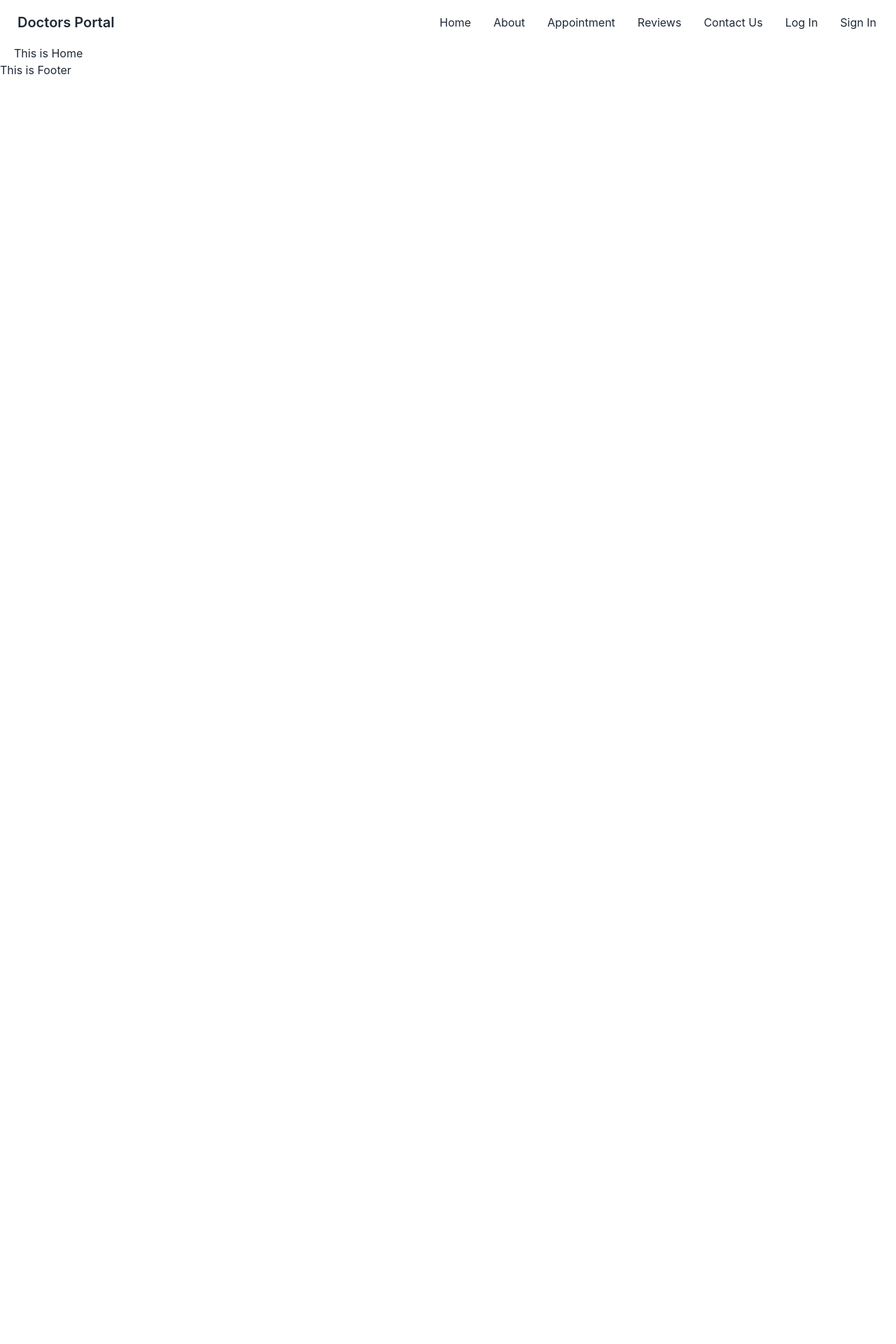
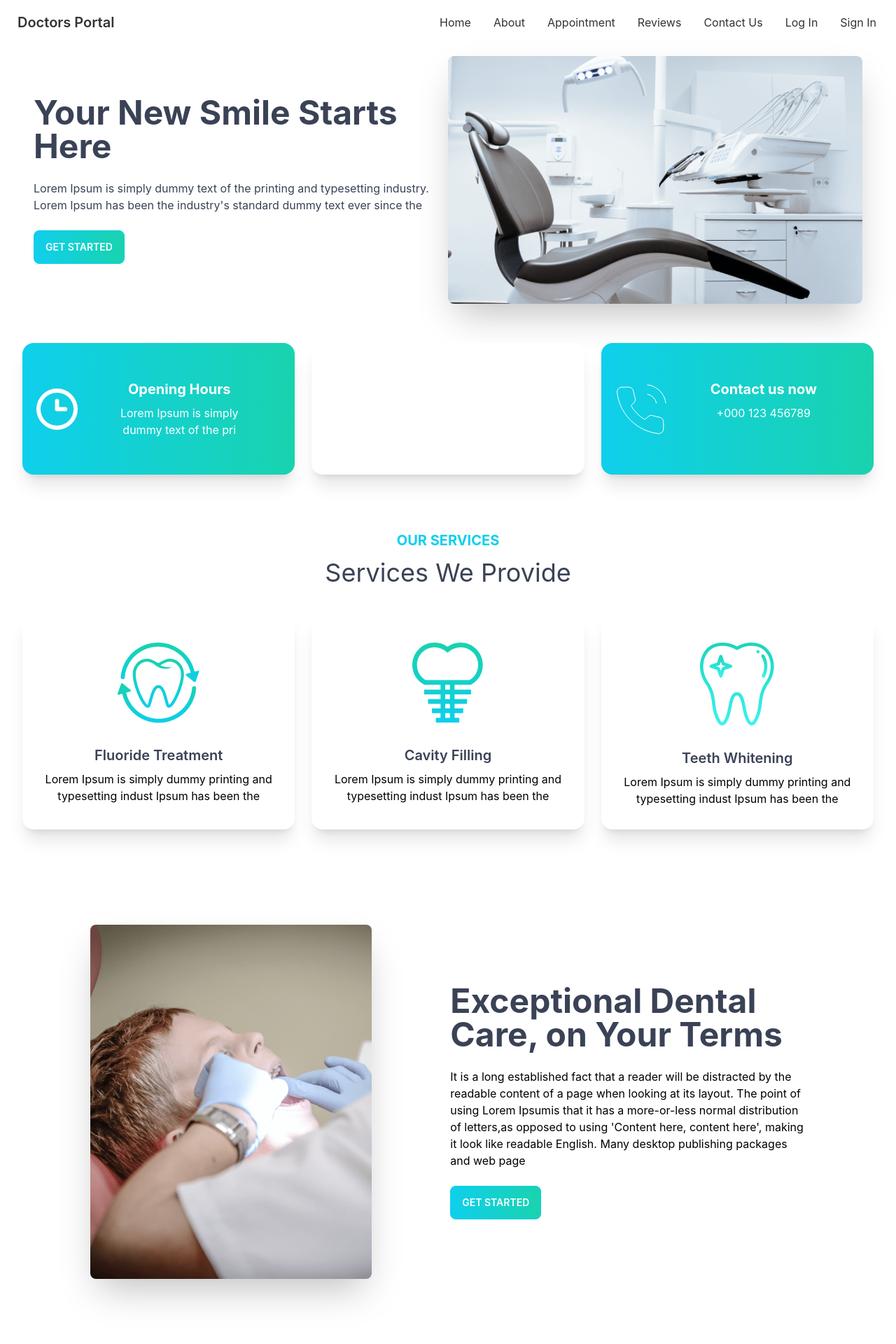
Before and after one commit to mostafizur131/doctors_portal_client, a React (Create React App) app: page / in a window 1280 px wide. Shown: the top 1920 px of the page at 70% size. Before the commit the page ends 800 px from the top, so only its background shows below. Built offline with nearby package versions, Linux system fonts and the light colour scheme.

Commit message:
added some frontend section

```diff
--- a/src/Pages/Home/Banner/Banner.js
+++ b/src/Pages/Home/Banner/Banner.js
@@ -0,0 +1,31 @@
+import React from "react";
+import chair from "../../../assets/images/chair.png";
+
+const Banner = () => {
+  return (
+    <div className="hero px-3">
+      <div className="hero-content flex-col lg:flex-row-reverse">
+        <img
+          src={chair}
+          className="lg:w-1/2 rounded-lg shadow-2xl"
+          alt="Banner"
+        />
+        <div>
+          <h2 className="text-5xl font-bold text-accent">
+            Your New Smile Starts Here
+          </h2>
+          <p className="py-6 text-base text-accent">
+            Lorem Ipsum is simply dummy text of the printing and typesetting
+            industry. Lorem Ipsum has been the industry's standard dummy text
+            ever since the
+          </p>
+          <button className="btn btn-primary bg-gradient-to-r from-primary to-secondary text-white uppercase">
+            Get Started
+          </button>
+        </div>
+      </div>
+    </div>
+  );
+};
+
+export default Banner;
--- a/src/Pages/Home/Home/Home.js
+++ b/src/Pages/Home/Home/Home.js
@@ -1,9 +1,16 @@
 import React from "react";
+import Banner from "../Banner/Banner";
+import InfoCards from "../InfoCards/InfoCards";
+import Services from "../Services/Services";
+import Terms from "../Terms/Terms";
 
 const Home = () => {
   return (
-    <div className="mx-5">
-      <p>This is Home</p>
+    <div className="md:mx-5">
+      <Banner></Banner>
+      <InfoCards></InfoCards>
+      <Services></Services>
+      <Terms></Terms>
     </div>
   );
 };
--- /dev/null
+++ b/src/Pages/Home/InfoCards/InfoCard.js
@@ -0,0 +1,20 @@
+import React from "react";
+
+const InfoCard = ({ data }) => {
+  const { name, description, icon, bgClass } = data;
+  return (
+    <div
+      className={`card md:card-side bg-base-100 shadow-xl ${bgClass} text-white p-3 md:p-5 text-center`}
+    >
+      <figure>
+        <img src={icon} alt={name} />
+      </figure>
+      <div className="card-body ">
+        <h2 className="text-xl font-bold text-center">{name}</h2>
+        <p>{description}</p>
+      </div>
+    </div>
+  );
+};
+
+export default InfoCard;
--- /dev/null
+++ b/src/Pages/Home/InfoCards/InfoCards.js
@@ -0,0 +1,40 @@
+import React from "react";
+import clock from "../../../assets/icons/clock.svg";
+import marker from "../../../assets/icons/marker.svg";
+import phone from "../../../assets/icons/phone.svg";
+import InfoCard from "./InfoCard";
+
+const InfoCards = () => {
+  const cardData = [
+    {
+      id: 1,
+      name: "Opening Hours",
+      description: "Lorem Ipsum is simply dummy text of the pri",
+      icon: clock,
+      bgClass: "bg-gradient-to-r from-primary to-secondary",
+    },
+    {
+      id: 2,
+      name: "Visit our location",
+      description: "Brooklyn, NY 10036, United States",
+      icon: marker,
+      bgClass: "bg-accent",
+    },
+    {
+      id: 3,
+      name: "Contact us now",
+      description: "+000 123 456789",
+      icon: phone,
+      bgClass: "bg-gradient-to-r from-primary to-secondary",
+    },
+  ];
+  return (
+    <div className="grid grid-cols-1 md:grid-cols-2 lg:grid-cols-3 gap-6 mt-10 mb-7 px-3">
+      {cardData.map((data) => (
+        <InfoCard key={data.id} data={data}></InfoCard>
+      ))}
+    </div>
+  );
+};
+
+export default InfoCards;
--- /dev/null
+++ b/src/Pages/Home/Services/Service.js
@@ -0,0 +1,20 @@
+import React from "react";
+
+const Service = ({ data }) => {
+  const { img, title, description } = data;
+  return (
+    <div className="card bg-base-100 shadow-xl">
+      <figure className="px-10 pt-10">
+        <img src={img} alt={title} className="rounded-xl" />
+      </figure>
+      <div className="card-body items-center text-center">
+        <h4 className="card-title text-xl font-semibold text-accent ">
+          {title}
+        </h4>
+        <p className="text-base text-black">{description}</p>
+      </div>
+    </div>
+  );
+};
+
+export default Service;
--- /dev/null
+++ b/src/Pages/Home/Services/Services.js
@@ -0,0 +1,47 @@
+import React from "react";
+import fluoride from "../../../assets/images/fluoride.png";
+import cavity from "../../../assets/images/cavity.png";
+import whitening from "../../../assets/images/whitening.png";
+import Service from "./Service";
+const Services = () => {
+  const serviceData = [
+    {
+      id: 1,
+      img: fluoride,
+      title: "Fluoride Treatment",
+      description:
+        "Lorem Ipsum is simply dummy printing and typesetting indust Ipsum has been the",
+    },
+    {
+      id: 2,
+      img: cavity,
+      title: "Cavity Filling",
+      description:
+        "Lorem Ipsum is simply dummy printing and typesetting indust Ipsum has been the",
+    },
+    {
+      id: 3,
+      img: whitening,
+      title: "Teeth Whitening",
+      description:
+        "Lorem Ipsum is simply dummy printing and typesetting indust Ipsum has been the",
+    },
+  ];
+  return (
+    <div className="mt-20 mb-10 px-3">
+      <div className="text-center mb-7">
+        <p className="text-primary text-xl font-bold mb-3">OUR SERVICES</p>
+        <h3 className="text-accent text-4xl font-normal">
+          Services We Provide
+        </h3>
+      </div>
+      <div className="grid grid-cols-1 md:grid-cols-2 lg:grid-cols-3 gap-6 mt-10 mb-7">
+        {serviceData.map((data) => (
+          <Service key={data.id} data={data}></Service>
+        ))}
+      </div>
+    </div>
+  );
+};
+
+export default Services;
--- /dev/null
+++ b/src/Pages/Home/Terms/Terms.js
@@ -0,0 +1,34 @@
+import React from "react";
+import treatment from "../../../assets/images/treatment.png";
+
+const Terms = () => {
+  return (
+    <div className="hero py-20">
+      <div className="hero-content flex-col lg:flex-row">
+        <img
+          src={treatment}
+          className="md:w-1/3 rounded-lg shadow-2xl"
+          alt="treatment"
+        />
+        <div className="md:w-1/2 lg:ps-24">
+          <h2 className="text-5xl font-bold text-accent">
+            Exceptional Dental Care, on Your Terms
+          </h2>
+          <p className="py-6 text-base text-black">
+            It is a long established fact that a reader will be distracted by
+            the readable content of a page when looking at its layout. The point
+            of using Lorem Ipsumis that it has a more-or-less normal
+            distribution of letters,as opposed to using 'Content here, content
+            here', making it look like readable English. Many desktop publishing
+            packages and web page
+          </p>
+          <button className="btn btn-primary bg-gradient-to-r from-primary to-secondary text-white uppercase">
+            Get Started
+          </button>
+        </div>
+      </div>
+    </div>
+  );
+};
+
+export default Terms;
--- a/src/Pages/Shared/Navbar/Navbar.js
+++ b/src/Pages/Shared/Navbar/Navbar.js
@@ -28,7 +28,7 @@ const Navbar = () => {
     </>
   );
   return (
-    <div className="navbar bg-base-100">
+    <div className="navbar bg-base-100 flex justify-between">
       <div className="navbar-start">
         <div className="dropdown">
           <label tabIndex={0} className="btn btn-ghost lg:hidden">
--- a/tailwind.config.js
+++ b/tailwind.config.js
@@ -1,6 +1,19 @@
 /** @type {import('tailwindcss').Config} */
 module.exports = {
   content: ["./src/**/*.{js,jsx,ts,tsx}"],
+  daisyui: {
+    themes: [
+      {
+        doctorsPortal: {
+          primary: "#0FCFEC",
+          secondary: "#19D3AE",
+          accent: "#3A4256",
+          neutral: "#3A4256",
+          "base-100": "#FFFFFF",
+        },
+      },
+    ],
+  },
   theme: {
     extend: {},
   },
```
